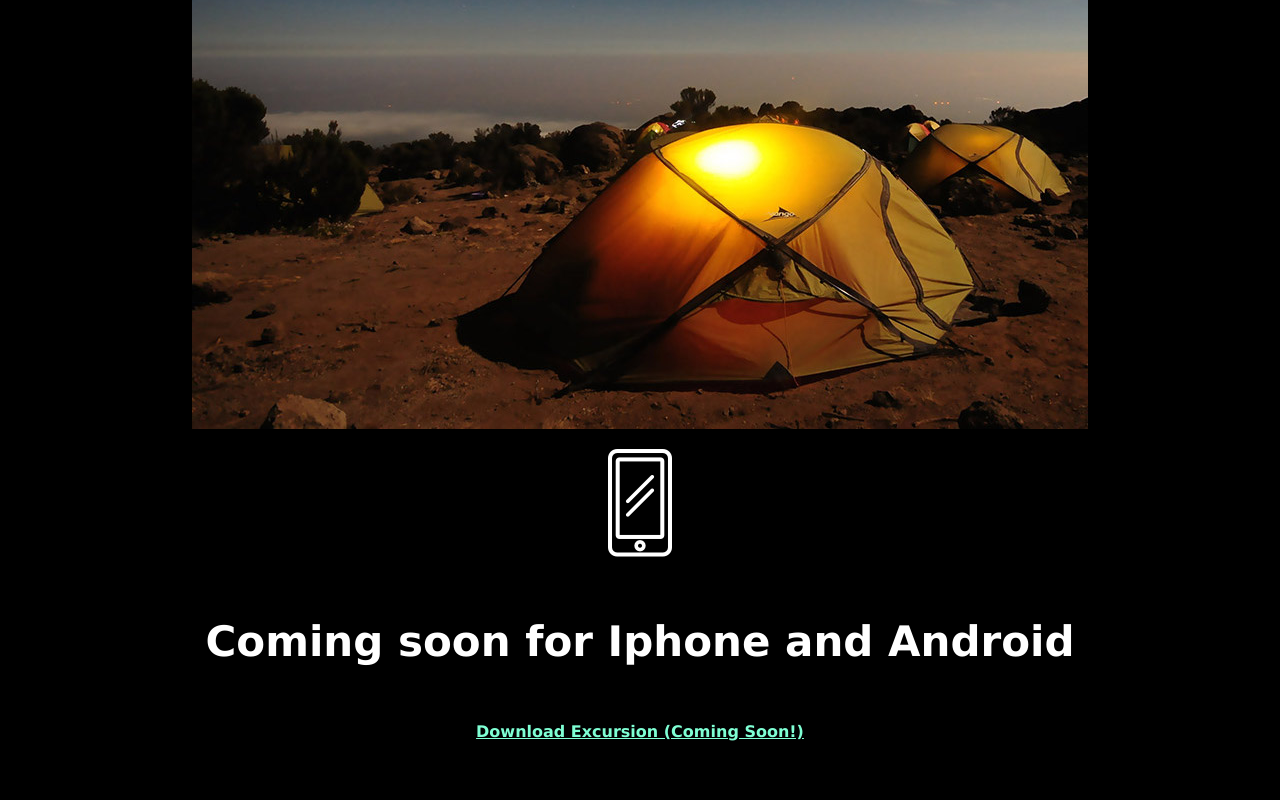
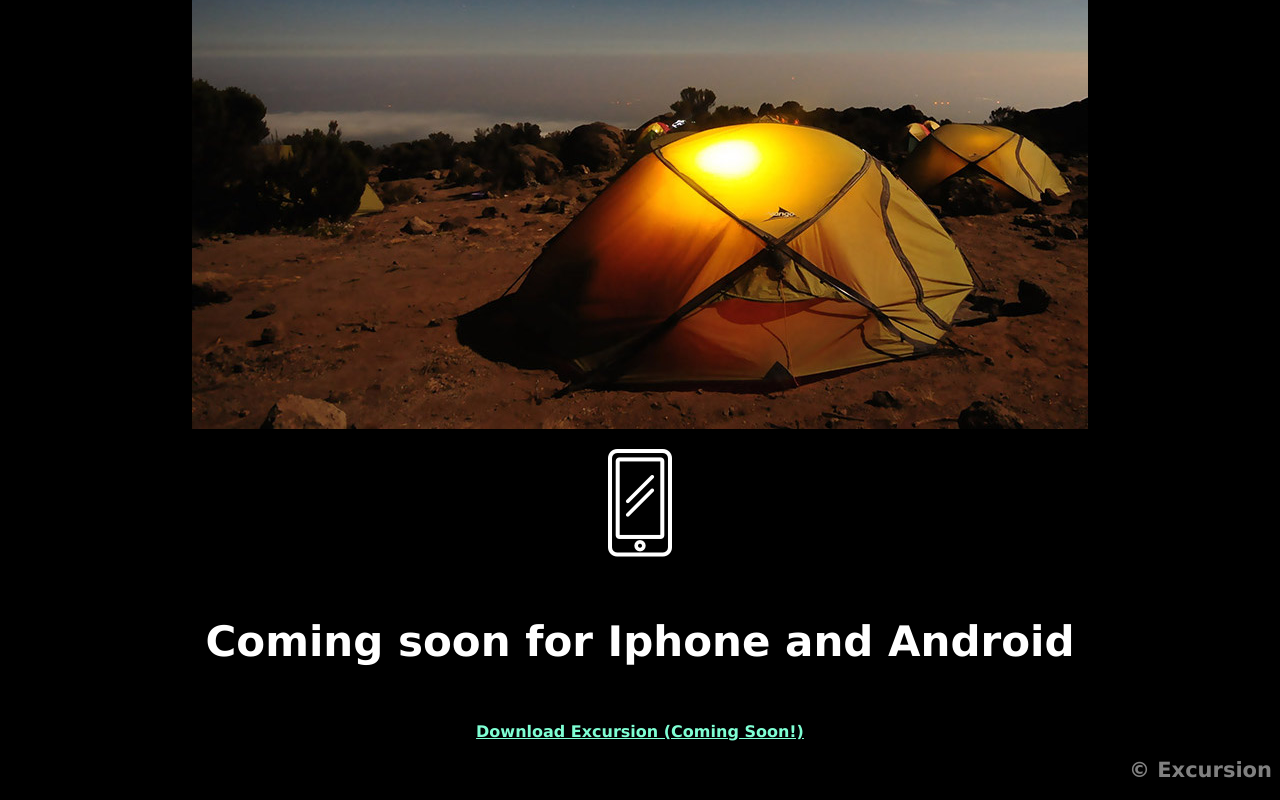
Before and after one commit to candiedskull/excursion, a plain HTML site: page index.html in a window 1280 px wide. Shown: the part 614-1414 px from the top of the page. Before the commit the page ends 1371 px from the top, so only its background shows below. Drawn offline with Linux system fonts and the light colour scheme.

Commit message:
Adding footer to complete project

```diff
--- a/index.html
+++ b/index.html
@@ -19,5 +19,6 @@
 <p><img src="./resources/images/phone.png"></p>
 <h4>Coming soon for Iphone and Android</h4>
 <h3><a href="#">Download Excursion (Coming Soon!)</a></h3>
+<h2 class="footer">© Excursion</h2>
   </body>
 </html>
--- a/resources/css/style.css
+++ b/resources/css/style.css
@@ -32,3 +32,9 @@ h4
   font-size: 42px;
   color:white;
 }
+
+.footer
+{
+  text-align: right;
+  color:gray;
+}
```
